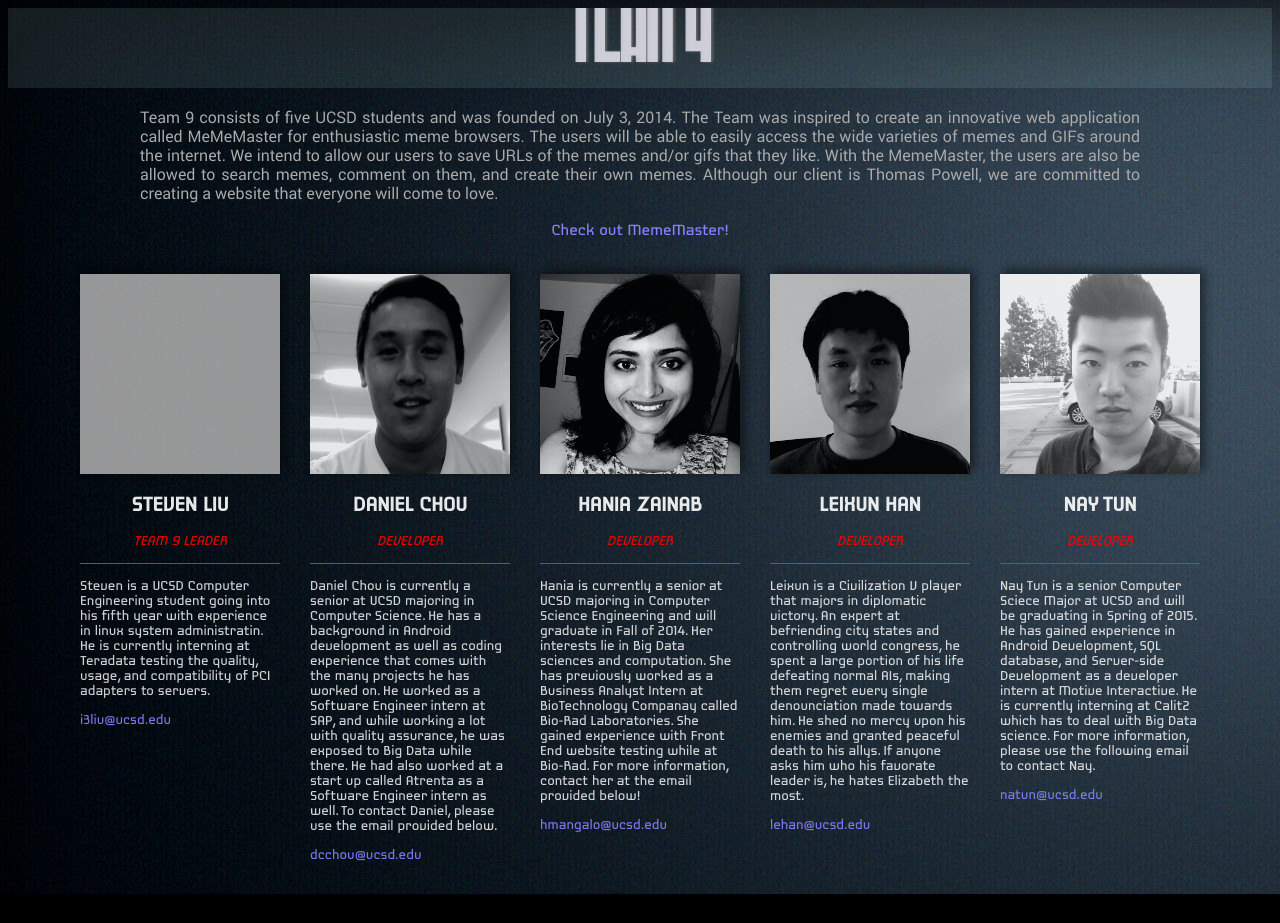
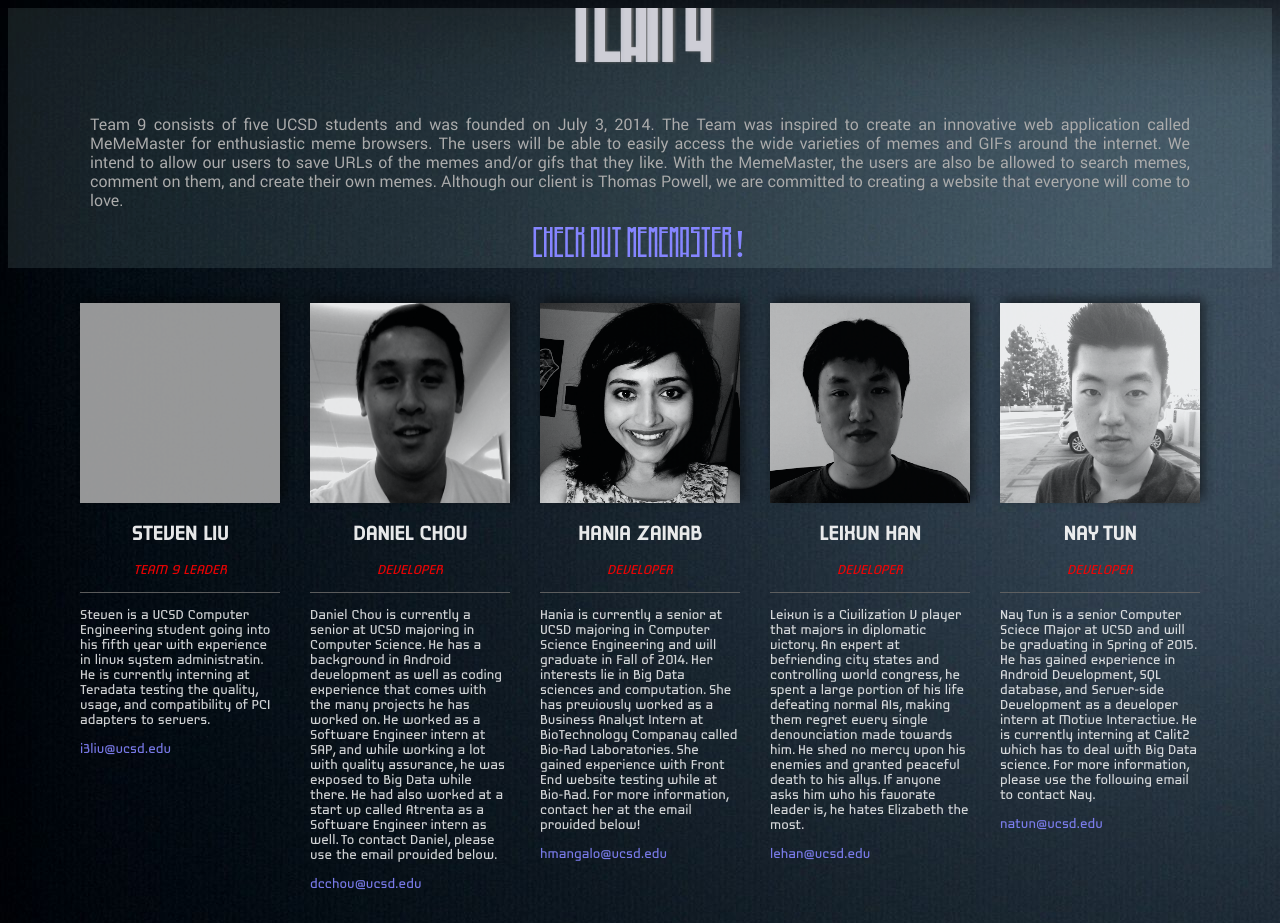
Before and after one commit to naytunchen/Meme-Master-Web-App, a plain HTML site: page team-page.html in a window 1280 px wide. Before the commit the page ends 894 px from the top, so only its background shows below. Drawn offline with Linux system fonts and the light colour scheme; grey boxes are pictures that could not be loaded.

Commit message:
moved team intro into banner

```diff
--- a/css/style.css
+++ b/css/style.css
@@ -74,14 +74,16 @@ header{
 }
 
 .team-intro{
-	width:1000px;
+	width:1100px;
 	margin-top:20px;
 	margin-bottom:20px;
 	margin-left:auto;
 	margin-right:auto;
+	margin-top:-40px;
 	color:rgba(172,172,172,1.0);
 	text-align: justify;
 	font-family: Roboto-Regular;
+	font-size: 16px;
 }
 
 .info{
@@ -112,7 +114,7 @@ header{
 	font-size: 250%;
 	color: red;
 	vertical-align: center;
-	height:80px;
+	height:260px;
 	overflow:hidden;
 	background-color: rgba(200,255,255,0.1);
 	text-align: center;
@@ -148,3 +150,7 @@ hr{
 	margin: 1em 0;
 	padding:0;
 }
+
+#meme-master-link{
+	margin-top: -10px;
+}
--- a/team-page.html
+++ b/team-page.html
@@ -8,9 +8,6 @@
 	<header>
 		<div class = "brand">
 			<div><h1 id="team-name">TEAM 9</h1></div>
-		</div>
-	</header>
-	<div class = "main-panel">
 			<div class = "team-intro">
 				Team 9 consists of five UCSD students and was founded on July 3, 2014. The Team was inspired to create an innovative web application called MeMeMaster for enthusiastic meme browsers.
 				The users will be able to easily access the wide varieties of memes and GIFs around the internet.
@@ -19,9 +16,12 @@
 				and create their own memes. Although our client is Thomas Powell,
 				we are committed to creating a website that everyone will come to love.
 			</div>
-		<div>
+			<div id="meme-master-link">
 				<a href="index.html">Check out MemeMaster!</a>
 			</div>
+		</div>
+	</header>
+	<div class = "main-panel">
 		<div class = "member-intro">
 
 			<div class = "info">
```
Lines whose indentation alone changed are shown as unchanged.
